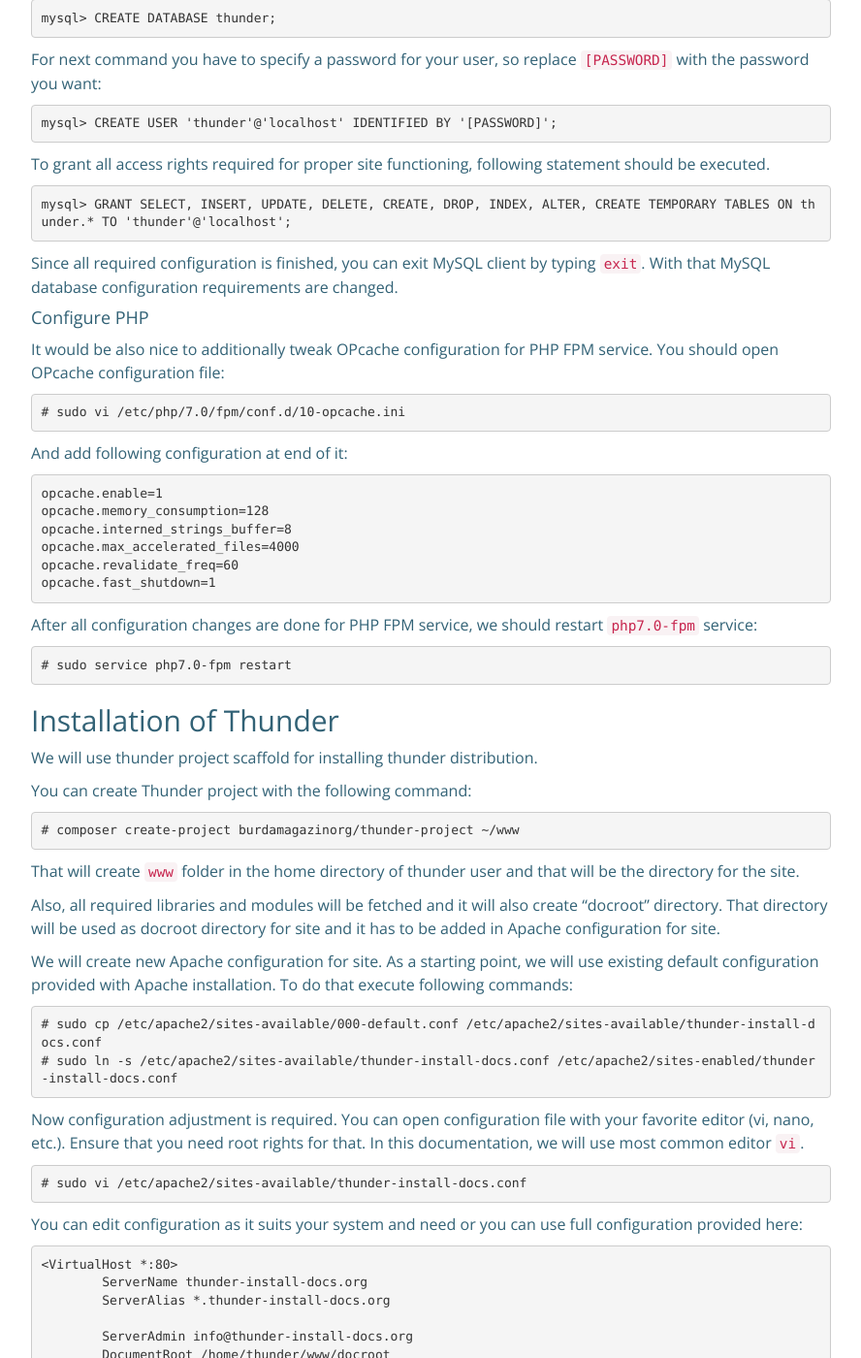
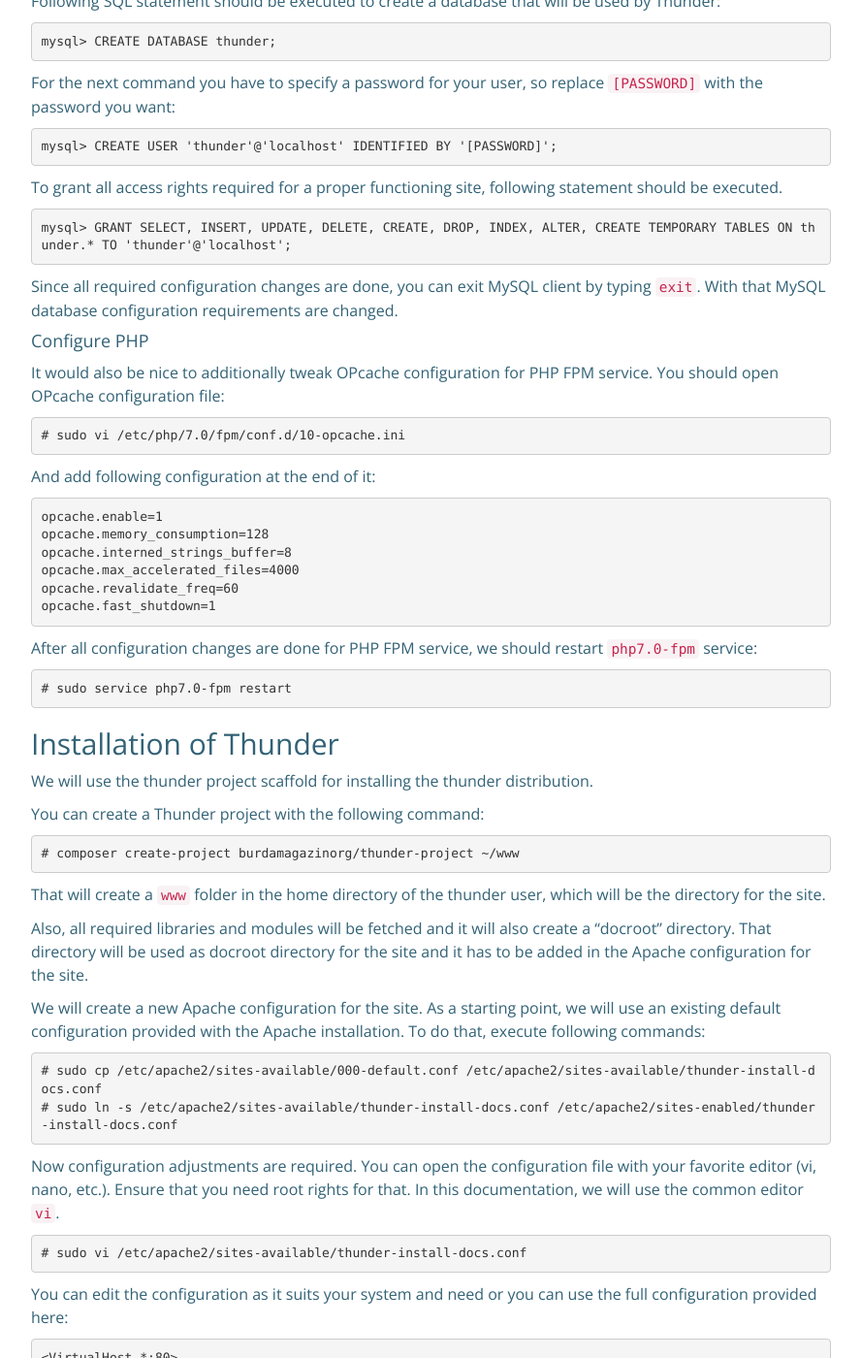
Before and after one commit to BurdaMagazinOrg/thunder-documentation, a Jekyll site: the page built from docs.md, in a window 1280 px wide and 1400 px high, scrolled down 3612 px. Shown: the whole window at 97% size, without its empty margins (53-941 px from the left). Built offline with Jekyll 4.4.1, drawn with Linux system fonts in a browser that asks for light colours; nearby versions of some CDN libraries; our own code applies the rules of GitHub Pages for plain Markdown files; comment, search, counter and statistics services are not loaded; the repository's description, which GitHub fills in, is left out; some of the changed text lies outside the part shown.

Commit message:
Installation proof-read

````diff
--- a/_includes/docs/install/aws-user-data.md
+++ b/_includes/docs/install/aws-user-data.md
@@ -1,5 +1,5 @@
-Here is one example for setup of AWS EC2 Ubuntu 16.04 instance. Script provided here can be copy/pasted in User Data during creation of EC2 instance and it will execute and create everything for you.
-After Instance is up and running, it's sufficient just to open the site in the browser and start with the installation process.
+Here is one example for a setup of an AWS EC2 Ubuntu 16.04 instance. The script provided here can be copy/pasted in User Data during creation of EC2 instance and it will execute and create everything for you.
+After Instance is up and running, it's sufficient to just open the site in the browser and start with the installation process.
 
 There are only three parameters that should be adjusted: ```MYSQL_ROOT_PASSWORD```, ```MYSQL_THUNDER_PASSWORD``` and ```SITE_DOMAIN```.
 ```
--- a/_includes/docs/install/installation.md
+++ b/_includes/docs/install/installation.md
@@ -1,29 +1,29 @@
-We will use thunder project scaffold for installing thunder distribution.
+We will use the thunder project scaffold for installing the thunder distribution.
 
-You can create Thunder project with the following command:
+You can create a Thunder project with the following command:
 ```
 # composer create-project burdamagazinorg/thunder-project ~/www
 ```
-That will create ```www``` folder in the home directory of thunder user and that will be the directory for the site.
+That will create a ```www``` folder in the home directory of the thunder user, which will be the directory for the site.
 
-Also, all required libraries and modules will be fetched and it will also create "docroot" directory.
-That directory will be used as docroot directory for site and it has to be added in Apache configuration for site.
+Also, all required libraries and modules will be fetched and it will also create a "docroot" directory.
+That directory will be used as docroot directory for the site and it has to be added in the Apache configuration for the site.
 
-We will create new Apache configuration for site. As a starting point, we will use existing default configuration provided with Apache installation. To do that execute following commands:
+We will create a new Apache configuration for the site. As a starting point, we will use an existing default configuration provided with the Apache installation. To do that, execute following commands:
 
 ```
 # sudo cp /etc/apache2/sites-available/000-default.conf /etc/apache2/sites-available/thunder-install-docs.conf
 # sudo ln -s /etc/apache2/sites-available/thunder-install-docs.conf /etc/apache2/sites-enabled/thunder-install-docs.conf
 ```
 
-Now configuration adjustment is required. You can open configuration file with your favorite editor (vi, nano, etc.).
-Ensure that you need root rights for that. In this documentation, we will use most common editor ```vi```.
+Now configuration adjustments are required. You can open the configuration file with your favorite editor (vi, nano, etc.).
+Ensure that you need root rights for that. In this documentation, we will use the common editor ```vi```.
 
 ```
 # sudo vi /etc/apache2/sites-available/thunder-install-docs.conf
 ```
 
-You can edit configuration as it suits your system and need or you can use full configuration provided here:
+You can edit the configuration as it suits your system and need or you can use the full configuration provided here:
 ```
 <VirtualHost *:80>
         ServerName thunder-install-docs.org
@@ -45,13 +45,13 @@ You can edit configuration as it suits your system and need or you can use full
 # vim: syntax=apache ts=4 sw=4 sts=4 sr noet
 ```
 
-After configuration changes Apache restart is required:
+After configuration changes, an Apache restart is required:
 
 ```
 # sudo service apache2 restart
 ```
 
 Now when you open your site page ```www.thunder-install-docs.org``` it should start the installation of Thunder.
-For that process, you can take look at [Thunder installation video tutorial](https://youtu.be/7iNKJIMTcMI?t=125) provided on [ThunderCMS YouTube channel](https://www.youtube.com/channel/UCCHCG7B6EQG2wUeiOVLVzPA). One exception to the video tutorial is that you have to provide MySQL database name (thunder) and credentials that you have set at creation of MySQL user.
+For that process, you can take look at [Thunder installation video tutorial](https://youtu.be/7iNKJIMTcMI?t=125) provided on [ThunderCMS YouTube channel](https://www.youtube.com/channel/UCCHCG7B6EQG2wUeiOVLVzPA). One exception to the video tutorial is that you have to provide MySQL database name (thunder) and credentials that you have set at the creation of the MySQL user.
 
-After you have finished installation of Thunder, still few changes should be made.
+After you have finished the installation of Thunder, still a few changes should be made.
--- a/_includes/docs/install/post-installation.md
+++ b/_includes/docs/install/post-installation.md
@@ -10,4 +10,4 @@ You should change "settings.php" and "services.yml" access rights to read-only.
 #### Enable SSL
 
 In order to make your site more secure for your users, you should enable HTTPS access. As certificate authority, you can use [Let’s Encrypt](https://letsencrypt.org).
-And one of simplest ways to use it on Ubuntu 16.04 is with [Certbot](https://certbot.eff.org). Certbot will handle renewal of certificates and it will also make modifications to your Apache configuration.
+One of simplest ways to use it on Ubuntu 16.04 is with [Certbot](https://certbot.eff.org). Certbot will handle renewal of certificates and it will also make the necessary modifications to your Apache configuration.
--- a/_includes/docs/install/reqs/req-configuration.md
+++ b/_includes/docs/install/reqs/req-configuration.md
@@ -1,12 +1,12 @@
 #### Configure Apache server
 
-We need to enable several modules required by Apache to fulfill all requirements for site. Execution of the following command should enable all required modules:
+We need to enable several modules required by Apache to fulfill all requirements for the site. Execution of the following command should enable all required modules:
 
 ```
 # sudo a2enmod rewrite ssl fastcgi proxy_fcgi
 ```
 
-After that ```php-fpm``` configuration should be enabled for Apache and restart of ```apache2``` service has to be made in order to apply of configuration changes for it.
+After that ```php-fpm``` configuration should be enabled for Apache and a restart of ```apache2``` service has to be made in order to apply of configuration changes for it.
 ```
 # sudo a2enconf php7.0-fpm
 # sudo service apache2 restart
@@ -14,7 +14,7 @@ After that ```php-fpm``` configuration should be enabled for Apache and restart
 
 #### Configure MySQL database
 
-Start MySQL client to execute SQL statements required for installation of Thunder.
+Start MySQL client to execute SQL statements required for the installation of Thunder.
 
 ```
 # sudo mysql -u root -p
@@ -26,26 +26,26 @@ Following SQL statement should be executed to create a database that will be use
 mysql> CREATE DATABASE thunder;
 ```
 
-For next command you have to specify a password for your user, so replace ```[PASSWORD]``` with the password you want:
+For the next command you have to specify a password for your user, so replace ```[PASSWORD]``` with the password you want:
 ```
 mysql> CREATE USER 'thunder'@'localhost' IDENTIFIED BY '[PASSWORD]';
 ```
 
-To grant all access rights required for proper site functioning, following statement should be executed.
+To grant all access rights required for a proper functioning site, following statement should be executed.
 ```
 mysql> GRANT SELECT, INSERT, UPDATE, DELETE, CREATE, DROP, INDEX, ALTER, CREATE TEMPORARY TABLES ON thunder.* TO 'thunder'@'localhost';
 ```
 
-Since all required configuration is finished, you can exit MySQL client by typing ```exit```. With that MySQL database configuration requirements are changed.
+Since all required configuration changes are done, you can exit MySQL client by typing ```exit```. With that MySQL database configuration requirements are changed.
 
 #### Configure PHP
 
-It would be also nice to additionally tweak OPcache configuration for PHP FPM service. You should open OPcache configuration file:
+It would also be nice to additionally tweak OPcache configuration for PHP FPM service. You should open OPcache configuration file:
 ```
 # sudo vi /etc/php/7.0/fpm/conf.d/10-opcache.ini
 ```
 
-And add following configuration at end of it:
+And add following configuration at the end of it:
 ```
 opcache.enable=1
 opcache.memory_consumption=128
--- a/_includes/docs/install/reqs/req-lamp.md
+++ b/_includes/docs/install/reqs/req-lamp.md
@@ -24,8 +24,8 @@ Since MySQL is most known and widely used database, it will be used also in this
 # sudo apt-get install mysql-server mysql-client -y
 ```
 
-The installation process will require from user to type-in password for database root user. It's suggested to set a strong password,
-but also a connection to MySQL server should be limited only from localhost.
+The installation process will require to type-in the password for the database root user. It's suggested to set a strong password,
+but also a connection to the MySQL server should be limited only from localhost.
 
 To ensure that MySQL server is properly secured it's advised to execute following command and follow instructions:
 ```
@@ -35,7 +35,7 @@ To ensure that MySQL server is properly secured it's advised to execute followin
 #### 3. PHP with required libraries
 
 Next step is to install PHP with all required libraries.
-Since we are using latest LTS release of Ubuntu, it comes with PHP 7.0 and that's also recommended PHP version for Thunder since it has a way better performance compared to older version of PHP (version 5.6).
+Since we are using latest LTS release of Ubuntu, it comes with PHP 7.0 and that's also the recommended PHP version for Thunder since it has a way better performance compared to older version of PHP (version 5.6).
 
 To install PHP and all required libraries you can execute the following command:
 ```
@@ -44,10 +44,10 @@ To install PHP and all required libraries you can execute the following command:
 
 #### 4. Composer and NodeJS
 
-The composer is used for downloading of project and installation of it. It's tool for dependency management in PHP. It allows you to declare project dependencies and it will manage (install/update) them.
+Composer is used for downloading of project and installation of it. It's a tool for dependency management in PHP. It allows you to declare project dependencies and it will manage (install/update) them.
 
-To install composer you can read [installation instructions here](https://getcomposer.org/download).
-Composer executable will be fetched in the directory where installation process is executed, but it would be better to set it in the ```bin``` directory of the user, so that we have that command in the console.
+To install Composer you can read [installation instructions here](https://getcomposer.org/download).
+The Composer executable will be fetched in the directory where the installation process is executed, but it would be better to set it in the ```bin``` directory of the user, so that we have that command in the console.
 
 In order to do that, execute following commands:
 
@@ -63,7 +63,7 @@ You can verify that by executing:
 # composer list
 ```
 
-Additional requirements are NodeJS and ```npm``` command. It's needed for deploying of several JavaScript libraries used by Thunder to correct place.
+Additional requirements are NodeJS and ```npm``` command. It's needed for deploying several JavaScript libraries used by Thunder to the correct place.
 The ```bower``` is used for that. To install NodeJS on your system, following command can be executed:
 
 ```
@@ -88,12 +88,12 @@ If the ```git``` command is not available you can install it by executing the fo
 
 We also recommend installing the ```drush``` command globally for your user, since this command is used for manipulation of Drupal projects and it has very handy tools.
 
-Since composer is available on the system, installation of drush command globally for the user can be easily done. With following command you will install drush command:
+Since Composer is available on the system, installation of drush command globally for the user can easily be done. With following command you will install drush command:
 ```
 # composer global require drush/drush
 ```
 
-To make all globally installed composer commands available in the console, a path to global composer bin directory has to be added into PATH environment variable.
+To make all globally installed composer commands available in the console, a path to global composer bin directory has to be added into the PATH environment variable.
 You can achieve that with the following command:
 ```
 # export PATH="$HOME/.composer/vendor/bin:$PATH"
@@ -112,7 +112,7 @@ To ensure drush command works as expected in the console you can execute the fol
 
 #### 7. Sendmail (optional)
 
-Your site should be able to send e-mails. In order to do that SMTP server is required. Most common SMTP server on Linux based operating systems is ```sendmail```.
+Your site should be able to send e-mails. In order to do that, an SMTP server is required. The most common SMTP server on Linux based operating systems is ```sendmail```.
 To install it, following commands should be executed and instructions followed:
 
 ```
--- a/_includes/docs/install/reqs/req-operating-system.md
+++ b/_includes/docs/install/reqs/req-operating-system.md
@@ -7,15 +7,15 @@
 
 #### Creating new user with sudo rights
 
-By default you get logged as ```ubuntu``` user and that user has sudo rights.
-To create new user ```thunder``` execute following commands:
+By default you get logged in as ```ubuntu``` user and that user has sudo rights.
+To create a new ```thunder``` user, execute following commands:
 
 ```
 # sudo adduser thunder
 # sudo usermod -aG sudo thunder
 ```
 
-After that, you can log as ```thunder``` user and continue with next steps of the installation process.
+After that, you can log in as ```thunder``` user and continue with the next steps of the installation process.
 
 ```
 # sudo su - thunder
````
Also changed, not shown: other parts of _includes/docs/install/reqs/req-lamp.md (+1 -1 lines).
